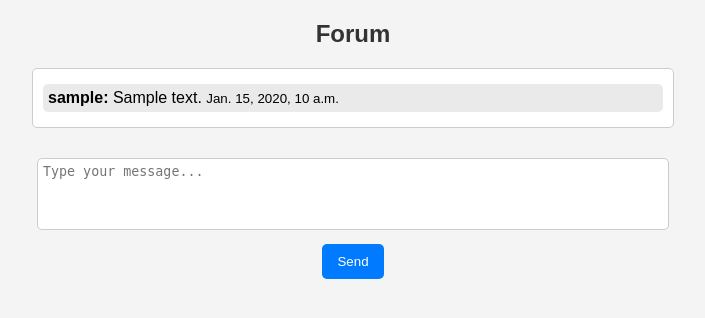
After one commit to MarwaOB/Jm3etna, a Django app: page /forum_view/ in a window 1280 px wide. The commit adds this page. Shown: the top 318 px of the page, without its empty margins (287-992 px from the left). Run offline with Django 5.2, Linux system fonts and the light colour scheme; tables that the repository leaves empty hold one stand-in row (values such as "Sample post").

Commit message:
fixed addEvent & Added Forum

```diff
--- /dev/null
+++ b/backend/templates/forum.html
@@ -0,0 +1,112 @@
+<!DOCTYPE html>
+<html lang="en">
+<head>
+    <meta charset="UTF-8">
+    <meta name="viewport" content="width=device-width, initial-scale=1.0">
+    <title>Forum</title>
+    <style>
+        body {
+            font-family: Arial, sans-serif;
+            margin: 20px;
+            padding: 0;
+            background-color: #f4f4f4;
+            text-align: center;
+        }
+        h2 {
+            color: #333;
+        }
+        #messages-container {
+            width: 50%;
+            margin: 20px auto;
+            padding: 10px;
+            background: white;
+            border: 1px solid #ccc;
+            border-radius: 5px;
+            max-height: 300px;
+            overflow-y: auto;
+            text-align: left;
+        }
+        p {
+            margin: 5px 0;
+            padding: 5px;
+            background: #eaeaea;
+            border-radius: 5px;
+        }
+        textarea {
+            width: 50%;
+            height: 60px;
+            margin-top: 10px;
+            padding: 5px;
+            border-radius: 5px;
+            border: 1px solid #ccc;
+            resize: none;
+        }
+        button {
+            display: block;
+            margin: 10px auto;
+            padding: 10px 15px;
+            border: none;
+            background: #007bff;
+            color: white;
+            border-radius: 5px;
+            cursor: pointer;
+        }
+        button:hover {
+            background: #0056b3;
+        }
+    </style>
+</head>
+<body>
+
+<h2>Forum</h2>
+
+<div id="messages-container">
+    {% for msg in messages %}
+    <p><strong>{{ msg.user.username }}:</strong> {{ msg.content }} <small>{{ msg.timestamp }}</small></p>
+    {% endfor %}
+</div>
+
+<textarea id="message-input" placeholder="Type your message..."></textarea>
+<button onclick="sendMessage()">Send</button>
+
+<script>
+    function fetchMessages() {
+        fetch("{% url 'get_messages' %}")  // Create a Django view that returns messages as JSON
+        .then(response => response.json())
+        .then(data => {
+            let messagesContainer = document.getElementById("messages-container");
+            messagesContainer.innerHTML = "";  // Clear old messages
+            data.messages.forEach(msg => {
+                let p = document.createElement("p");
+                p.innerHTML = `<strong>${msg.user}:</strong> ${msg.content} <small>${msg.timestamp}</small>`;
+                messagesContainer.appendChild(p);
+            });
+        });
+    }
+
+    function sendMessage() {
+        let messageContent = document.getElementById('message-input').value;
+        if (!messageContent.trim()) return;
+
+        fetch("{% url 'send_message' %}", {
+            method: "POST",
+            headers: {
+                "X-CSRFToken": "{{ csrf_token }}",
+                "Content-Type": "application/x-www-form-urlencoded"
+            },
+            body: "message=" + encodeURIComponent(messageContent)
+        })
+        .then(response => response.json())
+        .then(data => {
+            if (data.success) {
+                fetchMessages();  // Refresh messages without reloading
+                document.getElementById('message-input').value = "";  // Clear input
+            }
+        });
+    }
+
+    setInterval(fetchMessages, 2000);  // Refresh messages every 2 seconds
+</script>
+
+</body>
+</html>
--- a/backend/templates/signIn.html
+++ b/backend/templates/signIn.html
@@ -59,7 +59,7 @@
             {% csrf_token %}
             <div class="form-group">
                 <label for="identifier">Nom d'utilisateur, Email ou Numéro</label>
-                <input type="text" id="username" name="username" required>
+                <input type="text" id="identifier" name="identifier" required>
             </div>
             <div class="form-group">
                 <label for="password">Mot de passe</label>
--- a/backend/users/urls.py
+++ b/backend/users/urls.py
@@ -17,10 +17,13 @@
 path("join-need/<int:need_id>/", views.join_need, name="join_need"),
 path('create_event/', create_event, name='create_event'),
 path('event_list', views.event_list, name='event_list'),
-
 path('auth/org' , views.dashboard_orga , name='Dashboard-organisation'),
 path('auth/org/opportunities' , views.dashboard_opportunities , name='Dashboard-organisation-opportunities'),
-
 path('addEventPage', views.addEventPage, name='addEventPage'),
+path('auth/org/listVolunteers', views.listVolunteers, name='listVolunteers'),
+path('auth/org/listVolunteers/<int:volunteer_id>', views.getVolunteerProfile, name='volunteerProfile'),
+  path('forum_view/', views.forum_view, name='forum_view'),
+    path('send_message/', views.send_message, name='send_message'),
+        path('get_messages/', views.get_messages, name='get_messages'),  # ✅ Add this line
 
 ]
--- a/backend/users/views.py
+++ b/backend/users/views.py
@@ -5,11 +5,17 @@ from django.views.decorators.csrf import csrf_exempt
 from django.http import JsonResponse
 from django.utils.dateparse import parse_date
 from django.utils import timezone
-from django.db.models import Q, Sum, F
+from django.db.models import Q, Sum, F, Count, Min
 from datetime import datetime, timedelta
 from django.utils.timezone import now
+from geopy.distance import geodesic
 import logging
 import json
+import math
+import requests
+from django.conf import settings
+from .models import Message
+
 
 from .models import CustomUser, Volunteer, Skill, Organisation, Need, HumanNeed, MaterialNeed, FinancialNeed, Event
 
@@ -47,6 +53,8 @@ def sign_in(request):
 
             # Authentifier et connecter l'utilisateur
             login(request, user)
+            print(request.session.session_key)
+
 
             # Redirection en fonction du rôle
             if user.role == "volunteer":
@@ -59,6 +67,7 @@ def sign_in(request):
             return render(request, 'signIn.html', {'error': "Une erreur s'est produite."})
 
     return render(request, 'signIn.html')
+
 @csrf_exempt
 def sign_up_organisation(request):
     if request.method == "POST":
@@ -113,7 +122,9 @@ def sign_up_volunteer(request):
         password2 = request.POST.get('password2')
         birth_date = request.POST.get('birthDate')
         selected_skills = request.POST.getlist('skills')  # Récupérer les compétences sélectionnées
-
+        print(username)
+        print(email)
+        print(phone)
         if not username or not email or not phone or not password or not birth_date:
             return render(request, 'sign_up_volunteer.html', {'error': "Tous les champs sont requis.", 'skills': Skill.objects.all()})
 
@@ -124,6 +135,8 @@ def sign_up_volunteer(request):
             user = CustomUser.objects.create_user(
                 username=username, email=email, telephone=phone, password=password, role='volunteer'
             )
+            print(user)
+
             volunteer = Volunteer.objects.create(user=user, birthDate=birth_date)
 
             # Ajouter les compétences sélectionnées
@@ -282,12 +295,36 @@ def join_need(request, need_id):
         need.material_need.itemCount += items_donated
         need.material_need.save()
         need.volunteers.add(volunteer)
+    elif need.type == "financial":
+        if need.financial_need.amountCollected >= need.financial_need.amountRequired:
+            return JsonResponse({"error": "Max financial donations already reached!"}, status=400)
+
+        # Get the amount of items donated from the request
+        items_donated = request.POST.get("amount", 1)  # Default to 1 if not provided
+        try:
+            items_donated = int(items_donated)  # Convert to integer
+        except ValueError:
+            return JsonResponse({"error": "Invalid quantity"}, status=400)
+
+        if items_donated <= 0:
+            return JsonResponse({"error": "Donation quantity must be positive"}, status=400)
+
+        # Check if donation would exceed the required quantity
+        remaining_needed = need.financial_need.amountRequired - need.financial_need.amountCollected
+        if items_donated > remaining_needed:
+            return JsonResponse({"error": f"Only {remaining_needed} more items needed. Please adjust your donation."}, status=400)
+
+        # Update the count with the donated amount
+        need.financial_need.amountCollected += items_donated
+        need.financial_need.save()
+        need.volunteers.add(volunteer)
 
     else:
         return JsonResponse({"error": "Invalid need type!"}, status=400)
 
     need.save()
     return JsonResponse({'message': 'Successfully joined the need!'})
+
 
 @csrf_exempt
 def create_event(request):
@@ -307,6 +344,17 @@ def create_event(request):
         # Convert date strings to date objects
         date_start = parse_date(date_start) if date_start else None
         date_end = parse_date(date_end) if date_end else None
+
+        # Check for overlapping events
+        overlapping_events = Event.objects.filter(
+            organisation=organisation
+        ).filter(
+            Q(dateStart__lte=date_end, dateEnd__gte=date_start)  # Overlapping condition
+        )
+
+        if overlapping_events.exists():
+            print(f'overlapping_events')
+            return render(request, "addEvent.html", {"error": "Another event from your organization already exists in this period."})
 
         # Create the event
         event = Event.objects.create(
@@ -333,13 +381,10 @@ def create_event(request):
                 event=event
             )
 
-            # Link the need to the event
-
-            # Create specific need types if applicable
             if need_types[i] == "human":
                 required_people = int(request.POST.getlist("required_people")[i])
                 skill_id = request.POST.getlist("skill")[i]
-                skill = Skill.objects.filter(id=skill_id).first()  # Use `.filter().first()` to avoid errors
+                skill = Skill.objects.filter(id=skill_id).first()
                 start_time = request.POST.getlist("start_time")[i]
                 end_time = request.POST.getlist("end_time")[i]
                 HumanNeed.objects.create(
@@ -351,20 +396,15 @@ def create_event(request):
                 )
 
             elif need_types[i] == "material":
-                item_name = request.POST.getlist("item_name")[i].strip()
                 required_quantity = int(request.POST.getlist("required_quantity")[i])
-                MaterialNeed.objects.create(need=need, itemName=item_name, requiredQuantity=required_quantity)
+                MaterialNeed.objects.create(need=need, requiredQuantity=required_quantity)
 
             elif need_types[i] == "financial":
                 amount_required = float(request.POST.getlist("amount_required")[i])
                 FinancialNeed.objects.create(need=need, amountRequired=amount_required)
+        skills = Skill.objects.all()
 
-        event.save()
-
-        return redirect("event_list")
-
-    skills = Skill.objects.all()
-    return render(request, "addEvent.html", {"skills": skills})
+        return redirect("organisationHomepage")  # Redirect directly to organization homepage
 
 @csrf_exempt
 def event_list(request):
@@ -482,3 +522,102 @@ def dashboard_orga(request):
     }
 
     return JsonResponse(data)
+
+@csrf_exempt
+def listVolunteers(request):
+    if not request.user.is_authenticated:
+        return JsonResponse({"error": "User not authenticated"}, status=401)
+
+    if request.user.role != "organisation":
+        return JsonResponse({"error": "User is not an organisation"}, status=403)
+
+    organisation = get_object_or_404(Organisation, user=request.user)
+
+    # Get all events organized by this organisation
+    events = Event.objects.filter(organisation=organisation)
+    total_events = events.count()
+
+    if total_events == 0:
+        return JsonResponse({"error": "No events found for this organisation"}, status=404)
+
+    # Get volunteers who participated in all events of this organisation
+    volunteers = Volunteer.objects.annotate(
+        event_count=Count("needs__event", distinct=True)
+    ).filter(
+        event_count=total_events,
+        needs__event__organisation=organisation
+    ).distinct()
+
+    # Format the response
+    volunteer_list = [
+        {
+            "name": f"{volunteer.user.first_name} {volunteer.user.last_name}",
+            "email": volunteer.user.email,
+            "skills": [skill.name for skill in volunteer.skills.all()],
+        }
+        for volunteer in volunteers
+    ]
+
+    return JsonResponse({"volunteers": volunteer_list}, safe=False)
+
+@csrf_exempt
+def getVolunteerProfile(request, volunteer_id):
+    if not request.user.is_authenticated:
+        return JsonResponse({"error": "User not authenticated"}, status=401)
+
+    if request.user.role != "organisation":
+        return JsonResponse({"error": "User is not an organisation"}, status=403)
+
+    # Get the volunteer
+    volunteer = get_object_or_404(Volunteer, id=volunteer_id)
+
+    # Get all events where the volunteer participated
+    events = Event.objects.filter(needs__volunteers=volunteer).distinct()
+
+    # Format the response
+    profile_data = {
+        "name": f"{volunteer.user.first_name} {volunteer.user.last_name}",
+        "email": volunteer.user.email,
+        "birthDate": volunteer.birthDate,
+        "hoursVolunteered": volunteer.hoursVolunteered,
+        "moneyVolunteered": str(volunteer.moneyVolunteered),
+        "skills": [skill.name for skill in volunteer.skills.all()],
+        "events": [
+            {
+                "id": event.id,
+                "eventName": event.eventName,
+                "dateStart": event.dateStart.strftime("%Y-%m-%d") if event.dateStart else None,
+                "dateEnd": event.dateEnd.strftime("%Y-%m-%d") if event.dateEnd else None,
+                "description": event.description,
+                "organisation": event.organisation.user.username if event.organisation else None,
+            }
+            for event in events
+        ],
+    }
+
+    return JsonResponse(profile_data, safe=False)
+
+
+def forum_view(request):
+    messages = Message.objects.all()
+    return render(request, 'forum.html', {'messages': messages})
+
+
+def send_message(request):
+    if request.method == 'POST':
+        content = request.POST.get('message')
+        if content:
+            Message.objects.create(user=request.user, content=content)
+            return JsonResponse({'success': True})
+    return JsonResponse({'success': False})
+
+
+def get_messages(request):
+    messages = Message.objects.all().order_by('-timestamp')
+    data = {
+        "messages": [
+            {"user": msg.user.username, "content": msg.content, "timestamp": msg.timestamp.strftime("%Y-%m-%d %H:%M")}
+            for msg in messages
+        ]
+    }
+    return JsonResponse(data)
```
Also changed, not shown: backend/templates/addEvent.html (+59 -25 lines), backend/templates/organisationHomepage.html (+20 -2 lines), backend/users/models.py (+11 -1 lines), backend/users/migrations/0001_initial.py, backend/users/migrations/0002_remove_materialneed_itemname.py (added), backend/users/migrations/0003_thread_message.py (added), backend/users/migrations/0004_remove_message_created_at_remove_thread_description_and_more.py (added), backend/users/migrations/0005_remove_message_thread_alter_message_options_and_more.py (added).
